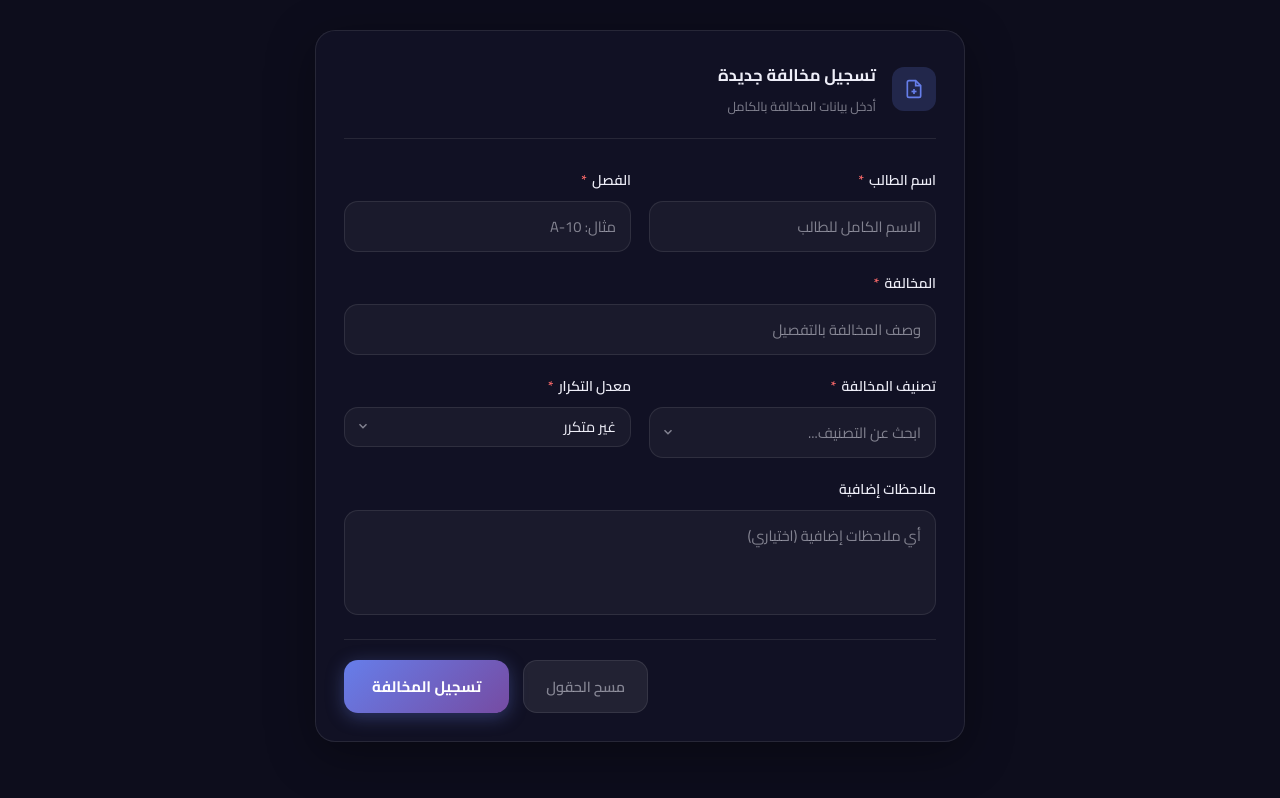
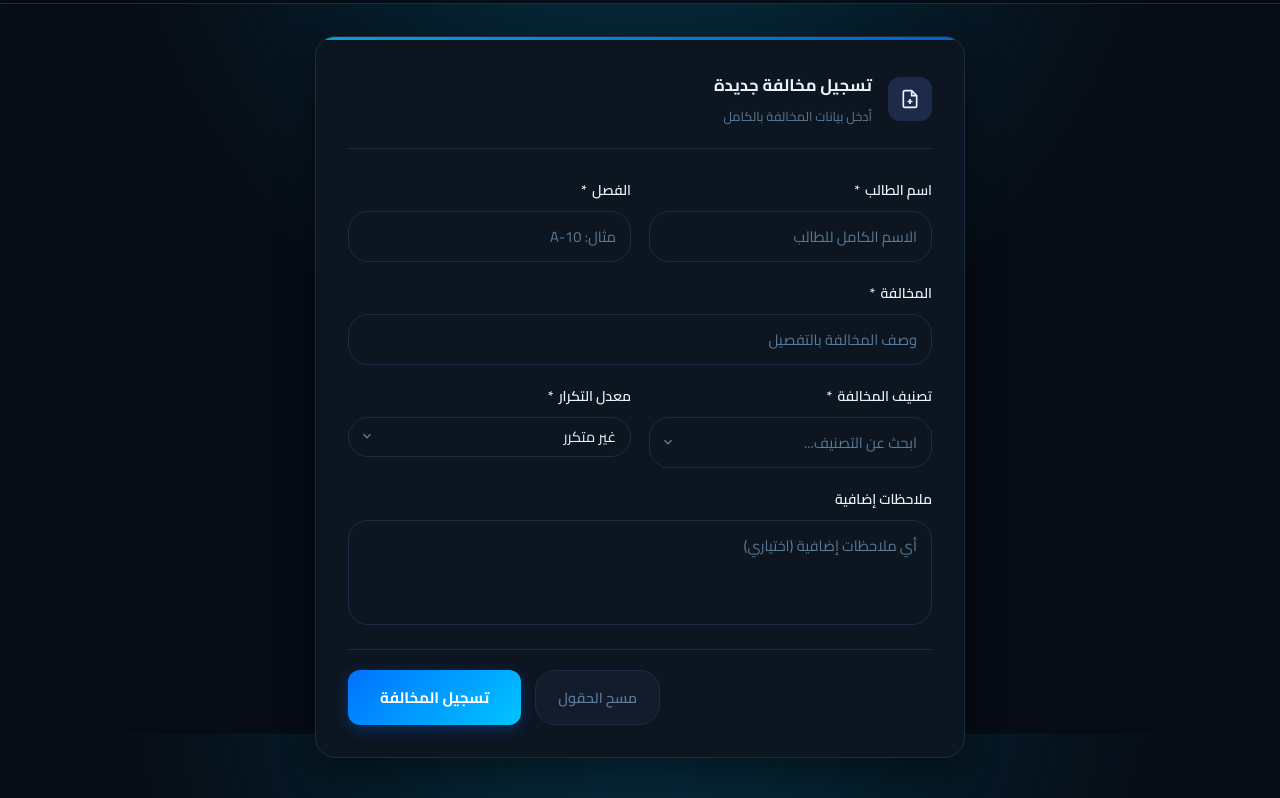
Before and after one commit to omar-syntax/leaders-violations-system-, a plain HTML site: page dashboard.html in a window 1280 px wide. Shown: the part 66-864 px from the top of the page. Drawn offline with Linux system fonts and the light colour scheme; no server answers.

Commit message:
matching the dashboard theme

```diff
--- a/css/dashboard.css
+++ b/css/dashboard.css
@@ -5,32 +5,43 @@
 *, *::before, *::after { box-sizing: border-box; margin: 0; padding: 0; }
 
 :root {
-  --primary:        #667eea;
-  --primary-dark:   #5a6fd6;
-  --secondary:      #764ba2;
-  --accent:         #f093fb;
-  --bg:             #0d0d1c;
-  --surface:        rgba(255,255,255,0.04);
-  --surface-2:      rgba(255,255,255,0.07);
-  --surface-hover:  rgba(255,255,255,0.09);
-  --border:         rgba(255,255,255,0.09);
-  --text:           #eeeef8;
-  --text-muted:     rgba(238,238,248,0.5);
-  --success:        #43e97b;
-  --success-bg:     rgba(67,233,123,0.12);
-  --error:          #ff6b6b;
-  --error-bg:       rgba(255,107,107,0.12);
-  --radius:         14px;
-  --nav-h:          64px;
+  --bg:             #060b14;
+  --surface:        #0d1520;
+  --surface-2:      #131c2b;
+  --border:         #1a2d45;
+  --accent:         #00c6ff;
+  --accent-2:       #0072ff;
+  --gold:           #f5c842;
+  --green:          #00e676;
+  --red:            #ff4d6d;
+  --orange:         #ff9100;
+  --text:           #e8f4fd;
+  --text-muted:     #5a7a96;
+  --radius:         20px;
+  --nav-h:          70px;
 }
 
 html { font-size: 16px; scroll-behavior: smooth; }
 
 body {
   font-family: 'Cairo', sans-serif;
-  background: var(--bg);
+  background-color: var(--bg);
+  background-image:
+    radial-gradient(circle at 50% -10%, rgba(0, 198, 255, 0.2), transparent 50%),
+    linear-gradient(rgba(26, 45, 69, 0.1) 1px, transparent 1px),
+    linear-gradient(90deg, rgba(26, 45, 69, 0.1) 1px, transparent 1px);
+  background-size: 100% 100%, 40px 40px, 40px 40px;
+  background-attachment: fixed;
   color: var(--text);
   min-height: 100vh;
+  position: relative;
+  overflow-x: hidden;
+  animation: gridMove 20s linear infinite;
+}
+
+@keyframes gridMove {
+  from { background-position: 0 0, 0 0, 0 0; }
+  to { background-position: 0 0, 0 40px, 40px 0; }
 }
 
 /* ============ TOPNAV ============ */
@@ -38,9 +49,9 @@ body {
   position: fixed;
   top: 0; left: 0; right: 0;
   height: var(--nav-h);
-  background: rgba(13,13,28,0.85);
-  backdrop-filter: blur(20px);
-  -webkit-backdrop-filter: blur(20px);
+  background: rgba(6, 11, 20, 0.82);
+  backdrop-filter: blur(16px);
+  -webkit-backdrop-filter: blur(16px);
   border-bottom: 1px solid var(--border);
   z-index: 100;
 }
@@ -62,7 +73,7 @@ body {
 .user-badge { display: flex; align-items: center; gap: 10px; }
 .user-avatar {
   width: 36px; height: 36px; border-radius: 50%;
-  background: linear-gradient(135deg, var(--primary), var(--secondary));
+  background: linear-gradient(135deg, var(--accent-2), var(--accent));
   display: flex; align-items: center; justify-content: center;
   font-size: 0.95rem; font-weight: 800; color: #fff;
   flex-shrink: 0;
@@ -111,8 +122,8 @@ body {
   box-shadow: 0 8px 32px rgba(0,0,0,0.4);
 }
 .toast.show { opacity: 1; transform: translateX(-50%) translateY(0); }
-.toast-success { background: #0d2b1a; border: 1px solid rgba(67,233,123,0.35); color: var(--success); }
-.toast-error   { background: #2b0d0d; border: 1px solid rgba(255,107,107,0.35); color: var(--error); }
+.toast-success { background: rgba(0, 230, 118, 0.1); border: 1px solid rgba(0, 230, 118, 0.35); color: var(--green); }
+.toast-error   { background: rgba(255, 77, 109, 0.1); border: 1px solid rgba(255, 77, 109, 0.35); color: var(--red); }
 
 /* Center the form in single-column layout */
 .page-single {
@@ -122,13 +133,21 @@ body {
 
 /* ============ CARDS ============ */
 .card {
-  background: rgba(20,20,40,0.7);
-  backdrop-filter: blur(18px);
-  -webkit-backdrop-filter: blur(18px);
+  background: var(--surface);
   border: 1px solid var(--border);
-  border-radius: 20px;
-  padding: 28px;
-  box-shadow: 0 12px 48px rgba(0,0,0,0.35);
+  border-radius: var(--radius);
+  padding: 32px;
+  position: relative;
+  overflow: hidden;
+  box-shadow: 0 15px 35px rgba(0, 0, 0, 0.4);
+}
+
+.card::before {
+  content: '';
+  position: absolute;
+  top: 0; left: 0; right: 0; height: 3px;
+  background: linear-gradient(90deg, var(--accent), var(--accent-2));
+  opacity: 0.8;
 }
 
 .card-header {
@@ -248,16 +267,16 @@ body {
 
 .btn-primary {
   display: flex; align-items: center; gap: 8px;
-  padding: 12px 28px;
-  background: linear-gradient(135deg, var(--primary), var(--secondary));
-  border: none; border-radius: var(--radius);
+  padding: 13px 32px;
+  background: linear-gradient(135deg, var(--accent-2), var(--accent));
+  border: none; border-radius: 12px;
   color: #fff; font-family: 'Cairo', sans-serif; font-size: 0.95rem; font-weight: 700;
-  cursor: pointer; transition: opacity 0.2s, transform 0.15s, box-shadow 0.2s;
-  box-shadow: 0 4px 18px rgba(102,126,234,0.35);
+  cursor: pointer; transition: all 0.3s cubic-bezier(0.23, 1, 0.32, 1);
+  box-shadow: 0 4px 15px rgba(0, 114, 255, 0.3);
 }
-.btn-primary:hover { transform: translateY(-2px); box-shadow: 0 8px 26px rgba(102,126,234,0.5); }
-.btn-primary:active { transform: translateY(0); }
-.btn-primary:disabled { opacity: 0.6; cursor: not-allowed; transform: none; }
+.btn-primary:hover { transform: translateY(-3px); box-shadow: 0 8px 25px rgba(0, 114, 255, 0.5); opacity: 0.95; }
+.btn-primary:active { transform: translateY(-1px); }
+.btn-primary:disabled { opacity: 0.5; cursor: not-allowed; transform: none; }
 .btn-primary .btn-spinner svg { animation: spin 0.8s linear infinite; }
 
 .btn-secondary {
@@ -326,19 +345,21 @@ tbody td {
   border-radius: 20px;
   font-size: 0.78rem;
   font-weight: 700;
-  background: rgba(102,126,234,0.18);
-  color: var(--primary);
+  background: rgba(0, 198, 255, 0.1);
+  color: var(--accent);
+  border: 1px solid rgba(0, 198, 255, 0.2);
 }
 
 .repeat-pill {
   display: inline-flex; align-items: center; justify-content: center;
-  padding: 3px 10px; border-radius: 20px;
-  background: rgba(240,147,251,0.15); color: var(--accent);
+  padding: 3px 12px; border-radius: 20px;
+  background: rgba(245, 200, 66, 0.1); color: var(--gold);
+  border: 1px solid rgba(245, 200, 66, 0.2);
   font-size: 0.75rem; font-weight: 700;
   white-space: nowrap;
 }
-.repeat-pill.med  { background: rgba(102,126,234,0.15); color: var(--primary); }
-.repeat-pill.high { background: rgba(255,107,107,0.15); color: var(--error); }
+.repeat-pill.med  { background: rgba(255, 145, 0, 0.1); color: var(--orange); border-color: rgba(255, 145, 0, 0.2); }
+.repeat-pill.high { background: rgba(255, 77, 109, 0.1); color: var(--red); border-color: rgba(255, 77, 109, 0.2); }
 
 .date-cell { color: var(--text-muted); font-size: 0.8rem; }
 
--- a/css/login.css
+++ b/css/login.css
@@ -5,19 +5,18 @@
 *, *::before, *::after { box-sizing: border-box; margin: 0; padding: 0; }
 
 :root {
-  --primary:       #667eea;
-  --primary-dark:  #5a6fd6;
-  --secondary:     #764ba2;
-  --bg:            #0f0f1a;
-  --surface:       rgba(255,255,255,0.05);
-  --surface-hover: rgba(255,255,255,0.08);
-  --border:        rgba(255,255,255,0.1);
-  --text:          #f0f0f8;
-  --text-muted:    rgba(240,240,248,0.55);
-  --error:         #ff6b6b;
-  --error-bg:      rgba(255,107,107,0.12);
-  --radius:        14px;
-  --shadow:        0 32px 80px rgba(0,0,0,0.55);
+  --bg:            #060b14;
+  --surface:       #0d1520;
+  --surface-2:     #131c2b;
+  --border:        #1a2d45;
+  --accent:        #00c6ff;
+  --accent-2:      #0072ff;
+  --text:          #e8f4fd;
+  --text-muted:    #5a7a96;
+  --error:         #ff4d6d;
+  --error-bg:      rgba(255, 77, 109, 0.1);
+  --radius:        20px;
+  --shadow:        0 25px 50px rgba(0,0,0,0.5);
 }
 
 html { font-size: 16px; }
@@ -25,6 +24,12 @@ html { font-size: 16px; }
 body {
   font-family: 'Cairo', sans-serif;
   background-color: var(--bg);
+  background-image:
+    radial-gradient(circle at 50% -10%, rgba(0, 198, 255, 0.2), transparent 50%),
+    linear-gradient(rgba(26, 45, 69, 0.1) 1px, transparent 1px),
+    linear-gradient(90deg, rgba(26, 45, 69, 0.1) 1px, transparent 1px);
+  background-size: 100% 100%, 40px 40px, 40px 40px;
+  background-attachment: fixed;
   color: var(--text);
   min-height: 100vh;
   display: flex;
@@ -32,20 +37,16 @@ body {
   justify-content: center;
   overflow: hidden;
   position: relative;
+  animation: gridMove 20s linear infinite;
 }
 
-/* ---- Animated Background Blobs ---- */
-.bg-blob {
-  position: fixed;
-  border-radius: 50%;
-  filter: blur(90px);
-  opacity: 0.35;
-  pointer-events: none;
-  animation: drift 12s ease-in-out infinite alternate;
+@keyframes gridMove {
+  from { background-position: 0 0, 0 0, 0 0; }
+  to { background-position: 0 0, 0 40px, 40px 0; }
 }
-.blob-1 { width: 520px; height: 520px; background: radial-gradient(circle, #667eea, transparent); top: -180px; right: -140px; animation-delay: 0s; }
-.blob-2 { width: 420px; height: 420px; background: radial-gradient(circle, #764ba2, transparent); bottom: -160px; left: -100px; animation-delay: -5s; }
-.blob-3 { width: 300px; height: 300px; background: radial-gradient(circle, #f093fb, transparent); top: 50%; left: 55%; animation-delay: -9s; }
+
+/* Hide old blobs as they are no longer used */
+.bg-blob { display: none; }
 
 @keyframes drift {
   from { transform: translate(0, 0) scale(1); }
@@ -56,17 +57,25 @@ body {
 .login-wrapper { position: relative; z-index: 1; width: 100%; padding: 20px; }
 
 .login-card {
-  background: rgba(20, 20, 38, 0.75);
-  backdrop-filter: blur(24px);
-  -webkit-backdrop-filter: blur(24px);
+  background: var(--surface);
   border: 1px solid var(--border);
-  border-radius: 24px;
+  border-radius: var(--radius);
   padding: 48px 44px;
   width: 100%;
   max-width: 440px;
   margin: 0 auto;
   box-shadow: var(--shadow);
-  animation: slideUp 0.5s cubic-bezier(0.22, 1, 0.36, 1) forwards;
+  position: relative;
+  overflow: hidden;
+  animation: slideUp 0.6s cubic-bezier(0.23, 1, 0.32, 1) forwards;
+}
+
+.login-card::before {
+  content: '';
+  position: absolute;
+  top: 0; left: 0; right: 0; height: 3px;
+  background: linear-gradient(90deg, var(--accent), var(--accent-2));
+  opacity: 0.8;
 }
 
 @keyframes slideUp {
@@ -88,7 +97,7 @@ body {
 
 /* ---- Login Title ---- */
 .login-title { text-align: center; margin-bottom: 36px; }
-.login-title h2 { font-size: 1.5rem; font-weight: 700; background: linear-gradient(135deg, var(--primary), var(--secondary)); -webkit-background-clip: text; -webkit-text-fill-color: transparent; background-clip: text; }
+.login-title h2 { font-size: 1.56rem; font-weight: 800; background: linear-gradient(135deg, var(--accent), var(--accent-2)); -webkit-background-clip: text; -webkit-text-fill-color: transparent; background-clip: text; letter-spacing: -0.01em; }
 .login-title p  { font-size: 0.85rem; color: var(--text-muted); margin-top: 6px; }
 
 /* ---- Form ---- */
@@ -169,10 +178,10 @@ body {
 /* ---- Login Button ---- */
 .btn-login {
   width: 100%;
-  padding: 14px;
+  padding: 15px;
   border: none;
-  border-radius: var(--radius);
-  background: linear-gradient(135deg, var(--primary), var(--secondary));
+  border-radius: 12px;
+  background: linear-gradient(135deg, var(--accent-2), var(--accent));
   color: #fff;
   font-family: 'Cairo', sans-serif;
   font-size: 1rem;
@@ -182,8 +191,8 @@ body {
   align-items: center;
   justify-content: center;
   gap: 10px;
-  transition: opacity 0.2s, transform 0.15s, box-shadow 0.2s;
-  box-shadow: 0 4px 20px rgba(102,126,234,0.35);
+  transition: all 0.3s cubic-bezier(0.23, 1, 0.32, 1);
+  box-shadow: 0 6px 20px rgba(0, 114, 255, 0.35);
   position: relative;
   overflow: hidden;
 }
--- a/dashboard.html
+++ b/dashboard.html
@@ -19,12 +19,12 @@
       <div class="nav-brand">
         <div class="nav-logo">
           <svg width="32" height="32" viewBox="0 0 40 40" fill="none">
-            <rect width="40" height="40" rx="10" fill="url(#navgrad)"/>
+            <rect width="40" height="40" rx="10" fill="url(#grad)"/>
             <path d="M20 8L32 15V25L20 32L8 25V15L20 8Z" stroke="white" stroke-width="2.2" stroke-linejoin="round" fill="rgba(255,255,255,0.15)"/>
             <path d="M20 14L27 18V26L20 30L13 26V18L20 14Z" fill="white" fill-opacity="0.9"/>
             <defs>
-              <linearGradient id="navgrad" x1="0" y1="0" x2="40" y2="40" gradientUnits="userSpaceOnUse">
-                <stop stop-color="#667eea"/><stop offset="1" stop-color="#764ba2"/>
+              <linearGradient id="grad" x1="0" y1="0" x2="40" y2="40" gradientUnits="userSpaceOnUse">
+                <stop stop-color="#0072ff"/><stop offset="1" stop-color="#00c6ff"/>
               </linearGradient>
             </defs>
           </svg>
```
Also changed, not shown: index.html (+3 -6 lines).
